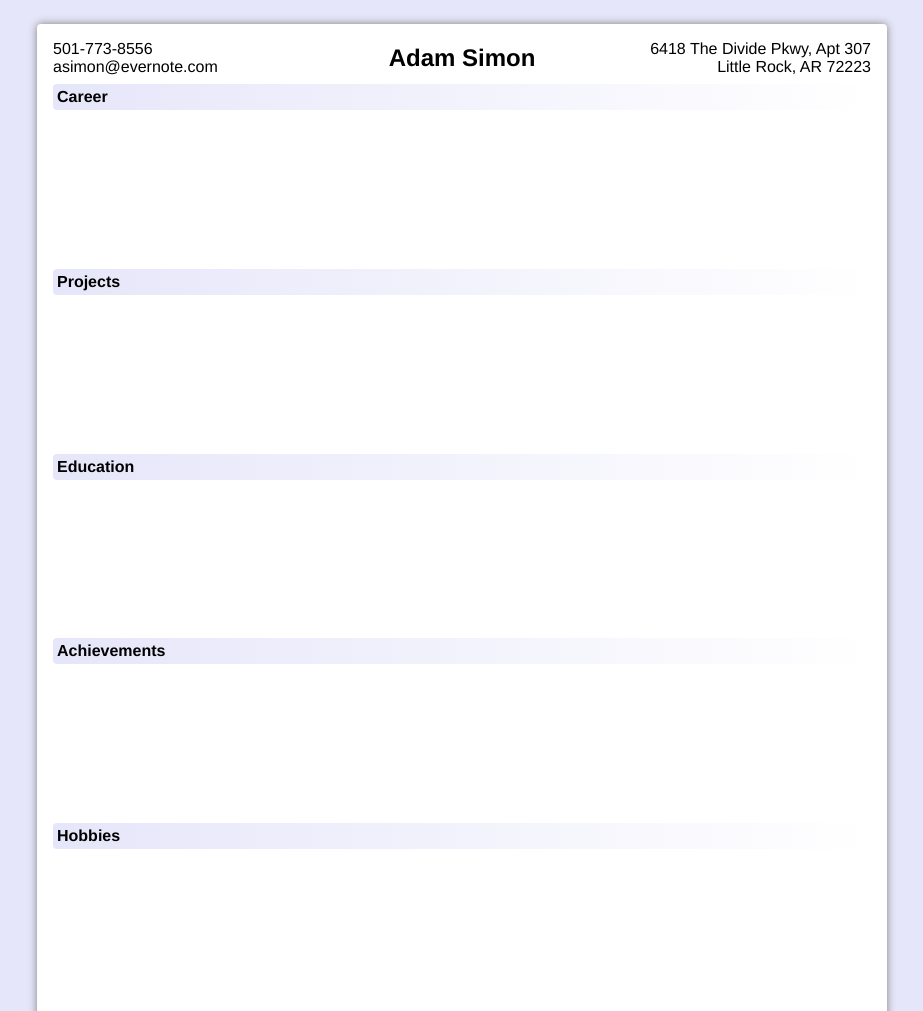
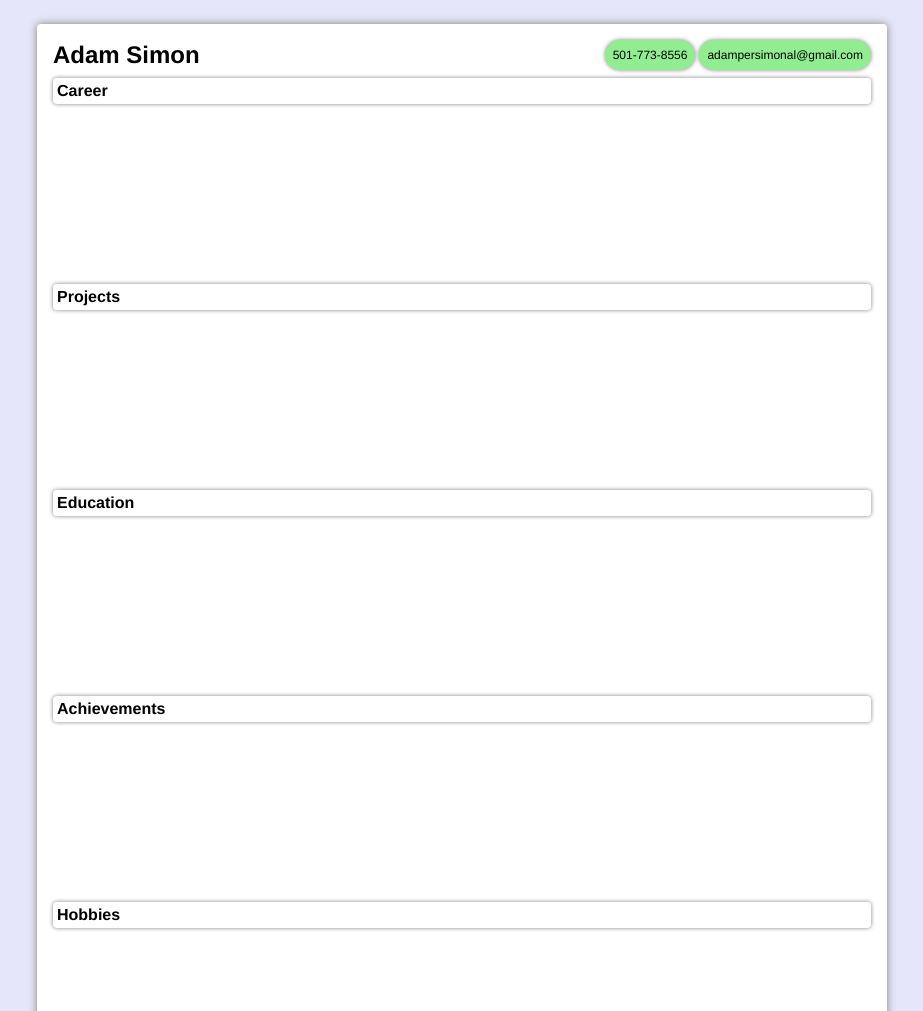
Before and after one commit to AdamxSimon/Resume, a plain HTML site: page index.html in a window 1280 px wide. Shown: the top 1011 px of the page, without its empty margins (178-1101 px from the left). Drawn offline with Linux system fonts and the light colour scheme.

Commit message:
Changed some styling for all headers

```diff
--- a/index.html
+++ b/index.html
@@ -10,16 +10,11 @@
   <body>
     <div id="resume">
       <div id="resume-header-container">
-        <div class="resume-header-section">
-          <div>501-773-8556</div>
-          <div>asimon@evernote.com</div>
-        </div>
-
         <div id="name" class="resume-header-section">Adam Simon</div>
 
-        <div class="resume-header-section">
-          <div>6418 The Divide Pkwy, Apt 307</div>
-          <div>Little Rock, AR 72223</div>
+        <div id="contact" class="resume-header-section">
+          <div class="pill">501-773-8556</div>
+          <div class="pill">adampersimonal@gmail.com</div>
         </div>
       </div>
 
--- a/styles.css
+++ b/styles.css
@@ -13,10 +13,10 @@ body {
 }
 
 #resume {
-  height: 1000px;
+  height: 1100px;
   width: 850px;
+  background-color: white;
   padding: 16px;
-  background-color: white;
   border-radius: 4px;
   box-shadow: 0 0 8px gray;
   display: flex;
@@ -34,17 +34,29 @@ body {
   flex: 1;
 }
 
-.resume-header-section:last-child {
-  text-align: right;
-}
-
 #name {
   display: flex;
-  justify-content: center;
+  justify-content: flex-start;
   align-items: center;
   text-align: center;
   font-size: 24px;
   font-weight: bold;
+}
+
+#contact {
+  display: flex;
+  justify-content: flex-end;
+  align-items: center;
+  gap: 4px;
+  font-size: 12px;
+}
+
+.pill {
+  width: fit-content;
+  background-color: lightgreen;
+  padding: 8px;
+  border-radius: 24px;
+  box-shadow: 0 0 4px gray;
 }
 
 .resume-section {
@@ -52,9 +64,10 @@ body {
 }
 
 .resume-section-header {
-  background-image: linear-gradient(to right, lavender, white);
   padding: 4px;
   border-radius: 4px;
+  box-shadow: 0 0 4px gray;
+  font-size: 16px;
   font-weight: bold;
 }
 
```
